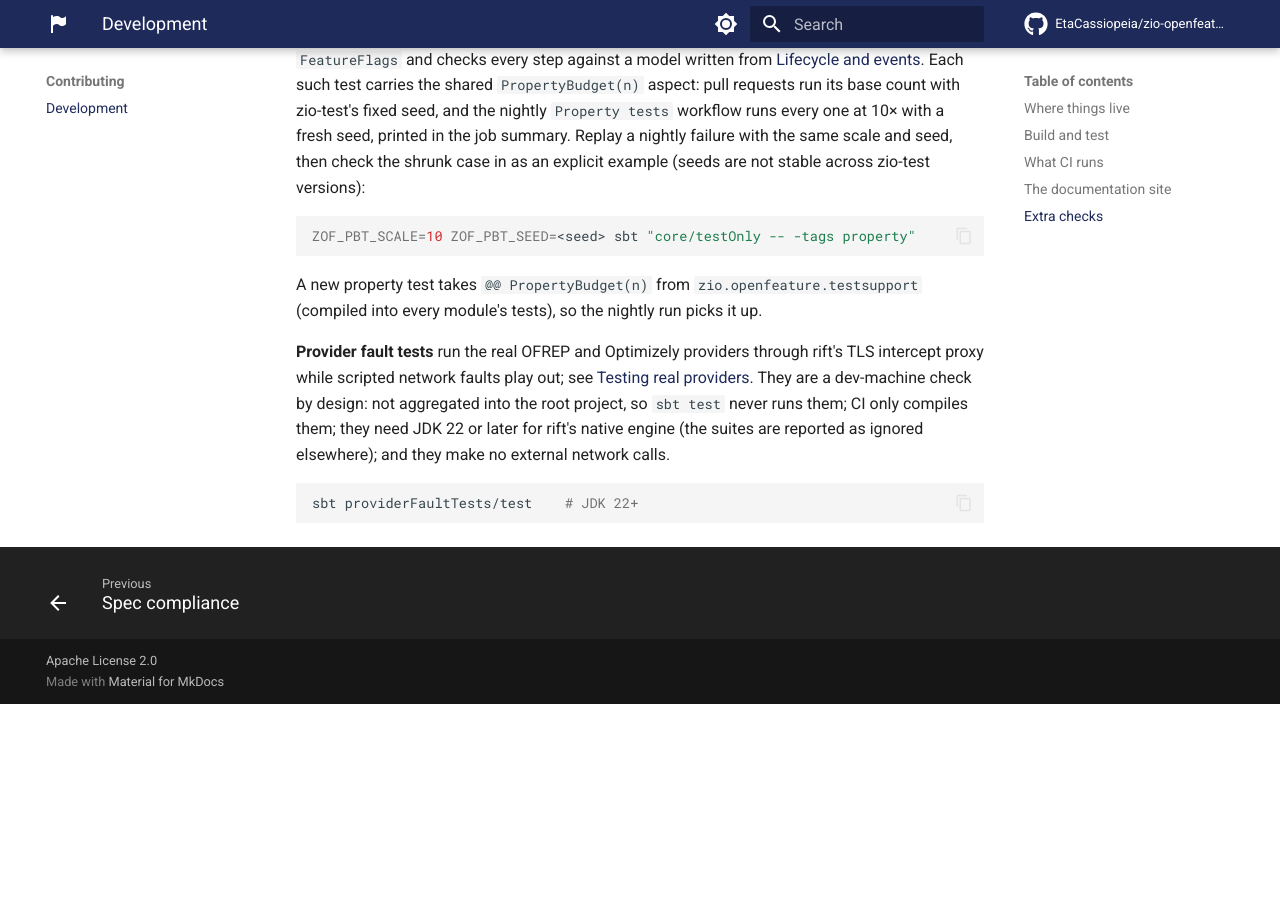
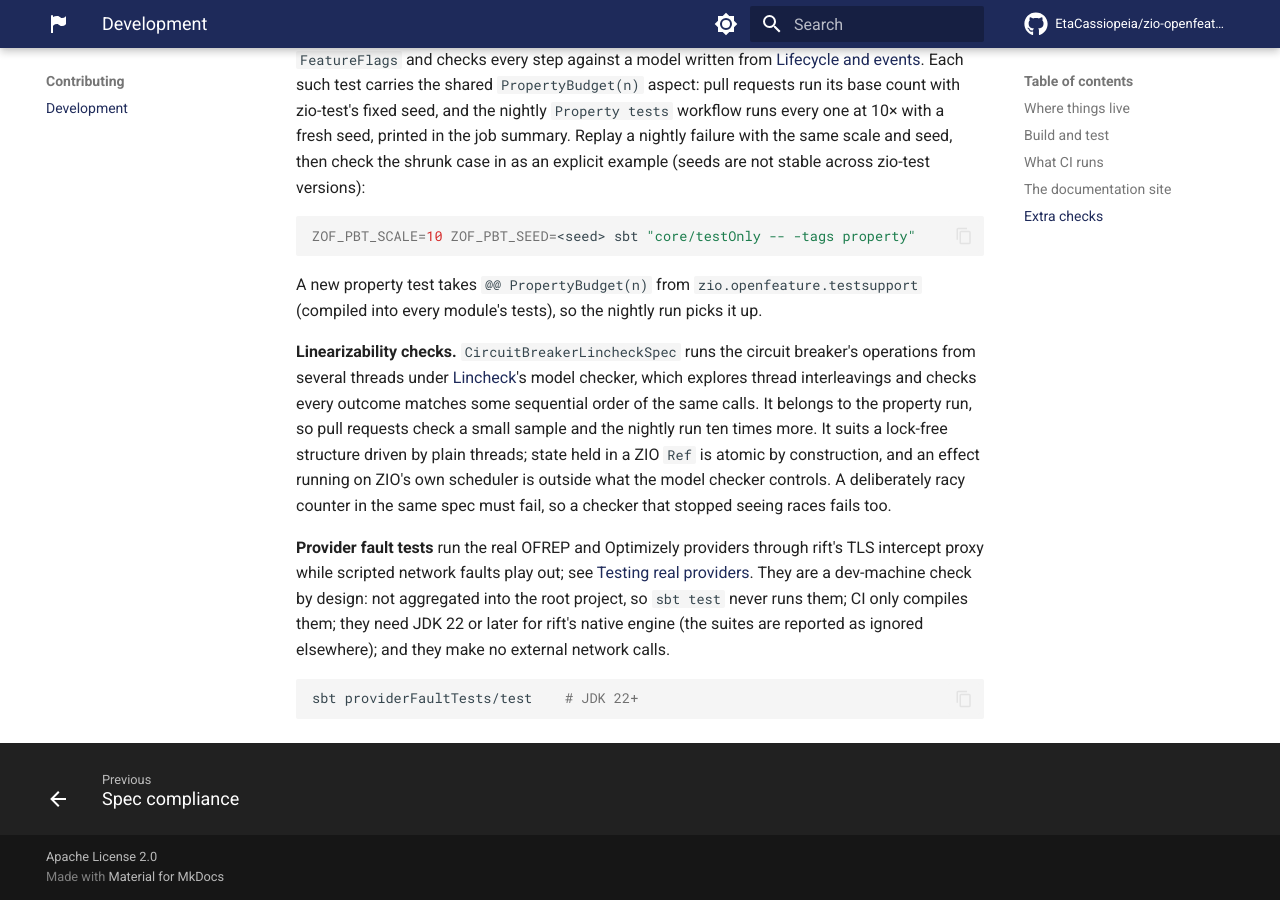
Before and after one commit to EtaCassiopeia/zio-openfeature, an MkDocs documentation site: the page built from docs/development.md, in a window 1280 px wide and 900 px high, scrolled down 2969 px. Built offline with MkDocs 1.6.1 and Material for MkDocs 9.7.7, drawn with Linux system fonts in a browser that asks for light colours; comment, search, counter and statistics services are not loaded; before the commit the page ends 3673 px from its top, so only the background shows below that.

Commit message:
Check the circuit breaker for linearizability and fix a probe race (#599)

```diff
--- a/docs/development.md
+++ b/docs/development.md
@@ -106,6 +106,13 @@ ZOF_PBT_SCALE=10 ZOF_PBT_SEED=<seed> sbt "core/testOnly -- -tags property"
 A new property test takes `@@ PropertyBudget(n)` from `zio.openfeature.testsupport` (compiled into every module's
 tests), so the nightly run picks it up.
 
+**Linearizability checks.** `CircuitBreakerLincheckSpec` runs the circuit breaker's operations from several threads
+under [Lincheck](https://github.com/JetBrains/lincheck)'s model checker, which explores thread interleavings and checks
+every outcome matches some sequential order of the same calls. It belongs to the property run, so pull requests check
+a small sample and the nightly run ten times more. It suits a lock-free structure driven by plain threads; state held in
+a ZIO `Ref` is atomic by construction, and an effect running on ZIO's own scheduler is outside what the model checker
+controls. A deliberately racy counter in the same spec must fail, so a checker that stopped seeing races fails too.
+
 **Provider fault tests** run the real OFREP and Optimizely providers through rift's TLS intercept proxy while scripted
 network faults play out; see [Testing real providers](testing-real-providers.md). They are a dev-machine check by
 design: not aggregated into the root project, so `sbt test` never runs them; CI only compiles them; they need JDK 22 or
```
Also changed, not shown: CHANGELOG.md (+5 -0 lines), 4 other files.
